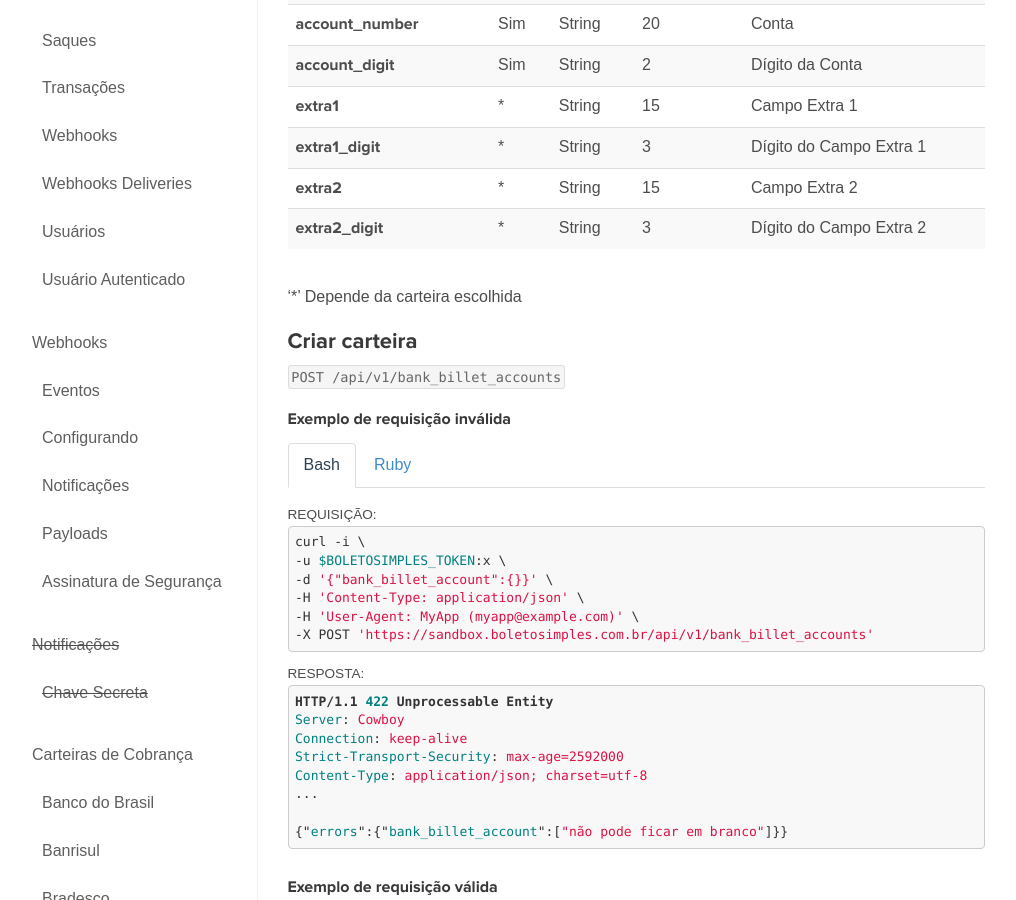
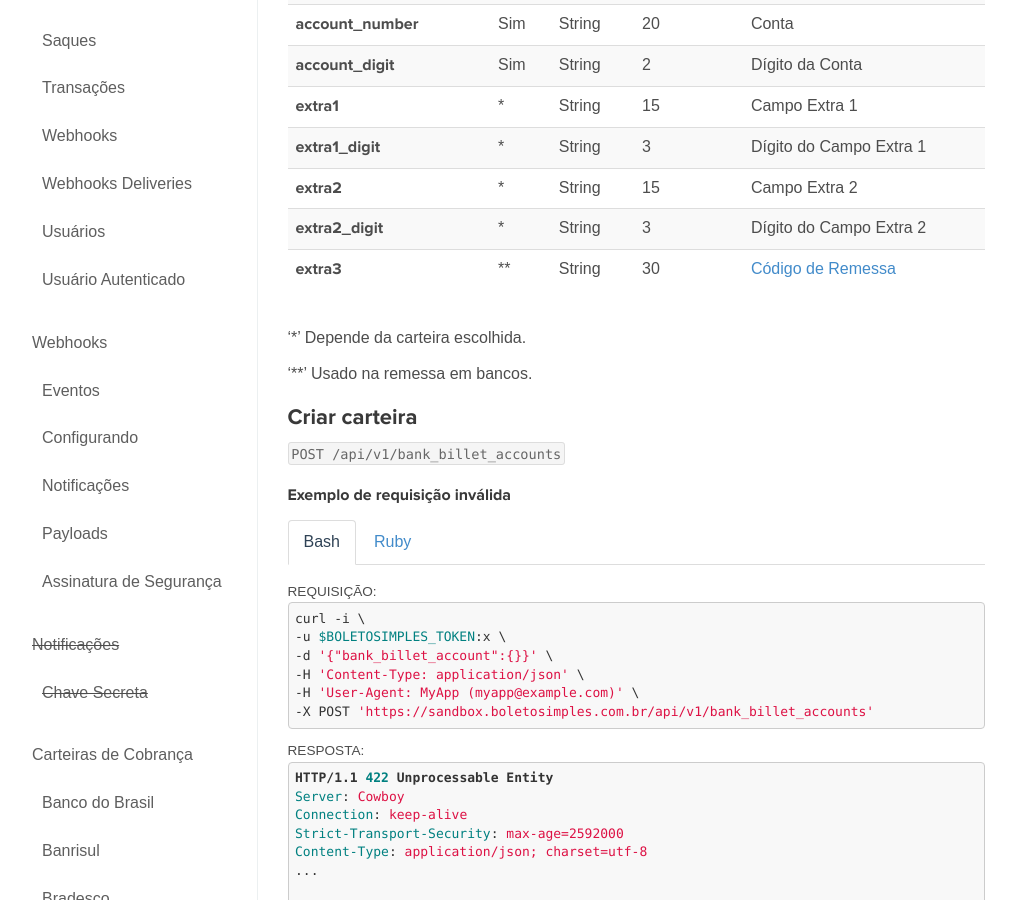
Before and after one commit to BoletoSimples/boletosimples-docs, a Jekyll site: the page built from reference/v1/bank_billet_accounts/index.md, in a window 1280 px wide and 900 px high, scrolled down 971 px. Shown: the whole window, without its empty margins (135-1151 px from the left). Built offline with Jekyll 4.4.1, drawn with Linux system fonts in a browser that asks for light colours.

Commit message:
add extra3 to bank billets

```diff
--- a/reference/v1/bank_billet_accounts/index.md
+++ b/reference/v1/bank_billet_accounts/index.md
@@ -32,8 +32,11 @@ breadcrumb: Carteiras de Cobrança
 | **extra1_digit**       | *     | String  | 3       | Dígito do Campo Extra 1
 | **extra2**             | *     | String  | 15      | Campo Extra 2
 | **extra2_digit**       | *     | String  | 3       | Dígito do Campo Extra 2
+| **extra3**             | **    | String  | 30      | [Código de Remessa](/reference/v1/remittances/)
 
-'*' Depende da carteira escolhida
+'*' Depende da carteira escolhida.
+
+'**' Usado na remessa em bancos.
 
 ### Criar carteira
 
```
Also changed, not shown: changelog.md.
